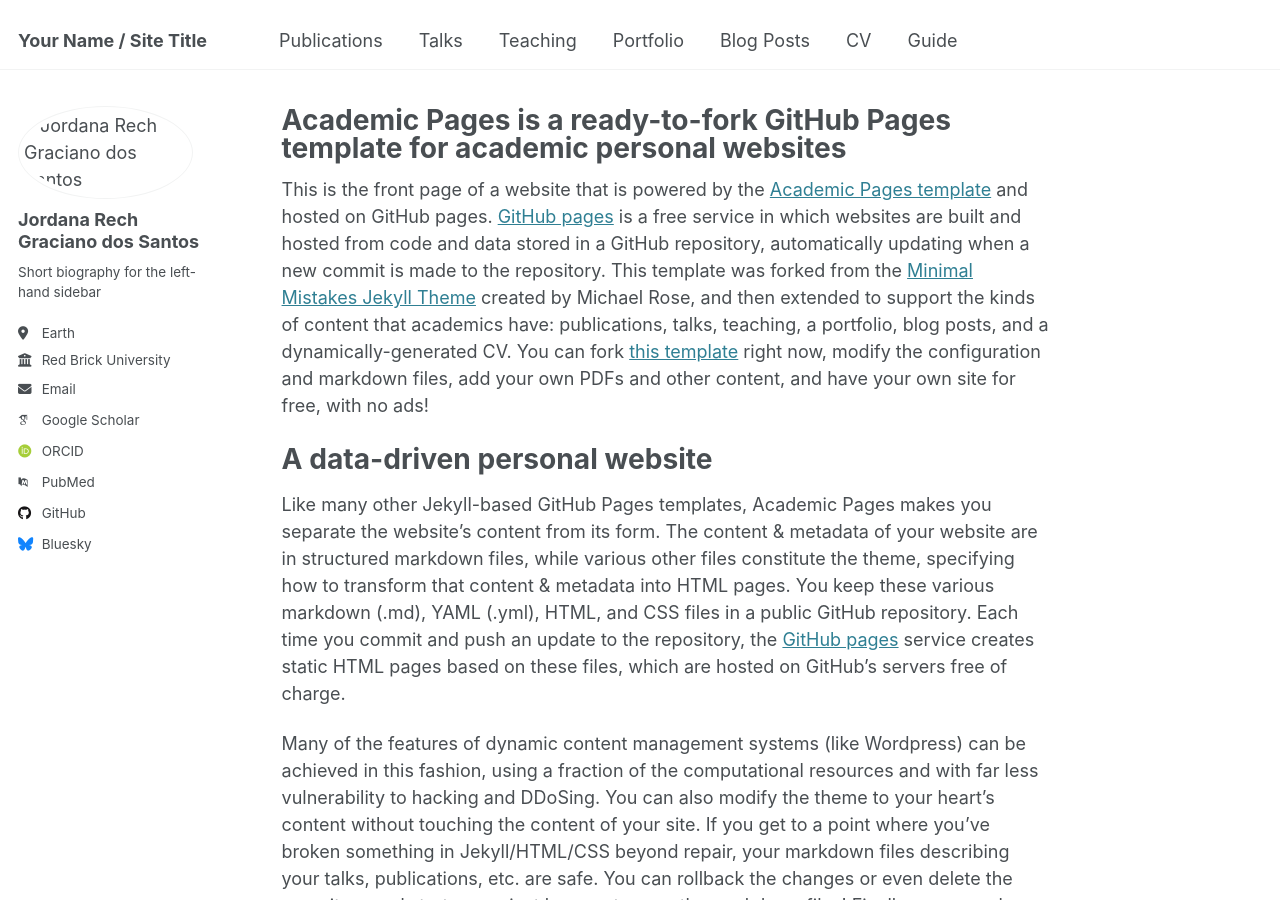
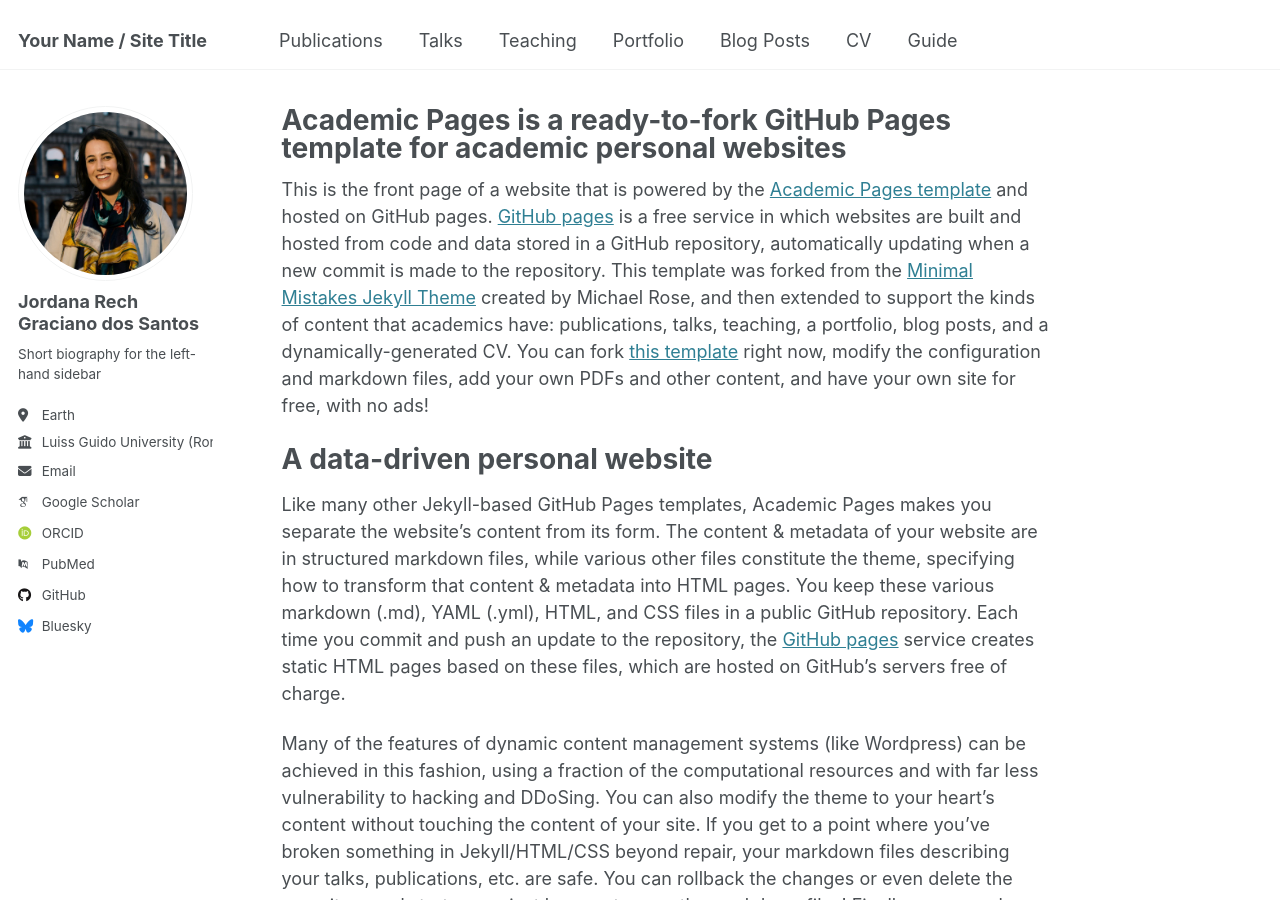
Before and after one commit to jordanarechgs/Jordana-Rech-Graciano-dos-Santos, a Jekyll site: the page built from _pages/about.md, in a window 1280 px wide and 900 px high. Built offline with Jekyll 4.4.1, drawn with Linux system fonts in a browser that asks for light colours; some web fonts are replaced.

Commit message:
Update _config.yml

```diff
--- a/_config.yml
+++ b/_config.yml
@@ -22,18 +22,18 @@ repository               : "academicpages/academicpages.github.io"
 #               Additional customization can be done by editing /_includes/author-profile.html
 author:
   # Biographic information
-  avatar           : "jordanarechgs.github.io/images/J.jpg"
+  avatar           : "J.jpg"
   name             : "Jordana Rech Graciano dos Santos"
   pronouns         : # example: "she/her"
   bio              : "Short biography for the left-hand sidebar"
   location         : "Earth"
-  employer         : "Red Brick University"
+  employer         : "Luiss Guido University (Rome)"
   uri              : # URL
-  email            : "none@example.org"
+  email            : "jrech@luiss.it"
 
   # Academic websites
   arxiv            : # URL - Update with the correct link to your profile
-  googlescholar    : "https://scholar.google.com/citations?user=PS_CX0AAAAAJ"
+  googlescholar    : "https://scholar.google.com/citations?user=O5KHhysAAAAJ&hl=en"
   impactstory      : # URL
   orcid            : "http://orcid.org/yourorcidurl"
   semantic         : # URL
```
